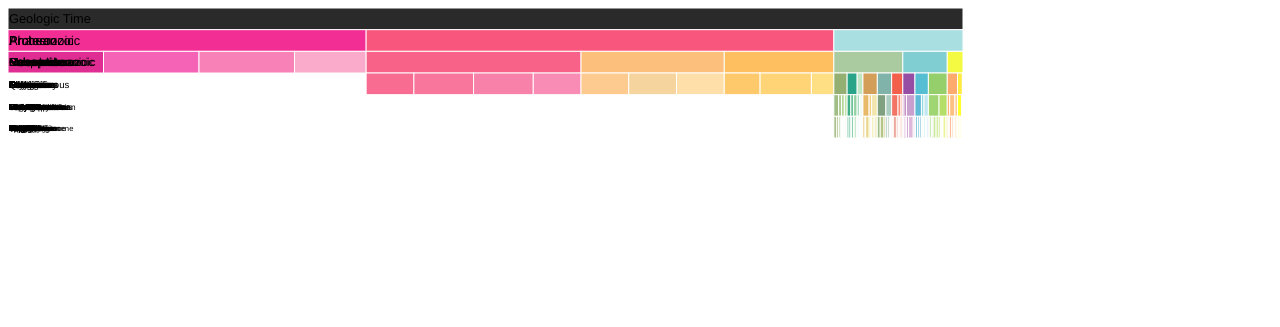
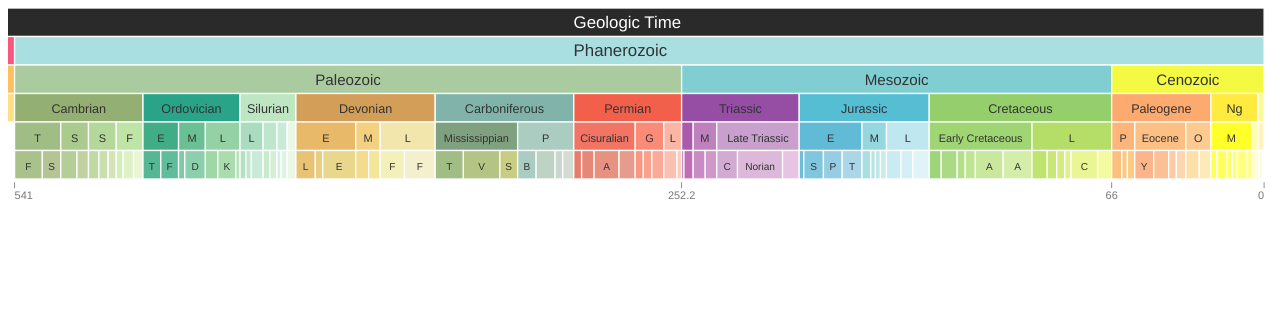
Before and after one commit to UW-Macrostrat/geo-timescale, a plain HTML site: page index.html in a window 1280 px wide. Drawn offline with nearby package versions, Linux system fonts and the light colour scheme.

Commit message:
Fixed camelcase error

```diff
--- a/timescale.css
+++ b/timescale.css
@@ -1,4 +1,4 @@
-.timeScale {
+.timescale {
   font-family: Helvetica, sans-serif;
   font-weight: 100;
   font-size: 0.8em;
--- a/timescale.js
+++ b/timescale.js
@@ -23,12 +23,12 @@ var timescale = (function() {
 
       var drag = d3.behavior.drag()
         .origin(function() {
-          var t = d3.select(".timeScale g");
+          var t = d3.select(".timescale g");
           return {x: -newX, y: 0};
         })
         .on("dragstart", function() {
           dragStart = [d3.event.sourceEvent.pageX, d3.event.sourceEvent.pageY];
-          transformStart = d3.transform(d3.select(".timeScale").select("g").attr("transform")).translate;
+          transformStart = d3.transform(d3.select(".timescale").select("g").attr("transform")).translate;
 
           d3.event.sourceEvent.stopPropagation();
         })
@@ -36,14 +36,14 @@ var timescale = (function() {
           var currentDrag = [d3.event.sourceEvent.pageX, d3.event.sourceEvent.pageY];
           newX = (dragStart[0] - currentDrag[0]);
 
-          d3.select(".timeScale").select("g")
+          d3.select(".timescale").select("g")
             .attr("transform", function() {
-              return "translate(" + [ parseInt(transformStart[0] + -newX), 0 ] + ")scale(" + parseInt(d3.select(".timeScale").style("width"))/961 + ")";
+              return "translate(" + [ parseInt(transformStart[0] + -newX), 0 ] + ")scale(" + parseInt(d3.select(".timescale").style("width"))/961 + ")";
             });
         });
 
-      // Add class timeScale to whatever div was supplied
-      d3.select("#" + div).attr("class", "timeScale");
+      // Add class timescale to whatever div was supplied
+      d3.select("#" + div).attr("class", "timescale");
 
       // Create the SVG for the chart
       var time = d3.select("#" + div).append("svg:svg")
@@ -89,7 +89,7 @@ var timescale = (function() {
             .style("opacity", 0.83)
             .call(drag)
             .on("click", function(d) {
-              timeScale.goTo(d);
+              timescale.goTo(d);
             });
 
         // Scale bar for the bottom of the graph
@@ -151,10 +151,10 @@ var timescale = (function() {
             .attr("height", function(d) { return y(d.dy); })
             .attr("class", function(d) { return "fullName level" + d.lvl; })
             .attr("id", function(d) { return "l" + d.oid; })
-            .attr("x", function(d) { return timeScale.labelX(d); })
+            .attr("x", function(d) { return timescale.labelX(d); })
             .call(drag)
             .on("click", function(d) {
-              timeScale.goTo(d);
+              timescale.goTo(d);
             });
 
         // Add the abbreviations
@@ -168,27 +168,27 @@ var timescale = (function() {
             .text(function(d) { return d.abr || d.nam.charAt(0); })
             .attr("class", function(d) { return "abbr level" + d.lvl; })
             .attr("id", function(d) { return "a" + d.oid; })
-            .attr("x", function(d) { return timeScale.labelAbbrX(d); })
+            .attr("x", function(d) { return timescale.labelAbbrX(d); })
             .on("click", function(d) {
-              timeScale.goTo(d);
+              timescale.goTo(d);
             });
 
         // Position the labels for the first time
-        timeScale.goTo(interval_hash[0]);
+        timescale.goTo(interval_hash[0]);
 
         // Remove the Geologic time abbreviation
         d3.select(".abbr.levelundefined").remove();
 
         // Open to Phanerozoic
-        timeScale.goTo(interval_hash[751]);
+        timescale.goTo(interval_hash[751]);
 
       }); // End PaleoDB json callback
 
       //attach window resize listener to the window
-      d3.select(window).on("resize", timeScale.resize);
+      d3.select(window).on("resize", timescale.resize);
 
       // Size time scale to window
-      timeScale.resize();
+      timescale.resize();
 
     },
 
@@ -261,7 +261,7 @@ var timescale = (function() {
       var rectHeight = parseFloat(d3.select("#t" + d.oid).attr("height")),
           rectY = parseFloat(d3.select("#t" + d.oid).attr("y")),
           labelHeight = d3.select("#l" + d.oid).node().getBBox().height,
-          scale = parseInt(d3.select(".timeScale").style("width"))/961;
+          scale = parseInt(d3.select(".timescale").style("width"))/961;
 
       return (rectY * 0.8) + ((rectHeight - labelHeight) / 2) + 8;
     },
@@ -270,7 +270,7 @@ var timescale = (function() {
       var rectHeight = parseFloat(d3.select("#t" + d.oid).attr("height")),
           rectY = parseFloat(d3.select("#t" + d.oid).attr("y")),
           labelHeight = d3.select("#l" + d.oid).node().getBBox().height,
-          scale = parseInt(d3.select(".timeScale").style("width"))/961;
+          scale = parseInt(d3.select(".timescale").style("width"))/961;
 
       return (rectY * 0.8) + (rectHeight - labelHeight) / 2;
     },
@@ -292,7 +292,7 @@ var timescale = (function() {
       }
 
       // Stores the currently focused time interval for state restoration purposes
-      timeScale.currentInterval = d;
+      timescale.currentInterval = d;
 
       // Adjust the bottom scale
       var depth = (d.depth != 'undefined') ? parseInt(d.depth) + 1 : 1;
@@ -301,9 +301,9 @@ var timescale = (function() {
       d3.selectAll(".s" + depth).style("display", "block");
 
       // Reset panning
-      d3.select(".timeScale g")
+      d3.select(".timescale g")
         .attr("transform", function() {
-          return "scale(" + parseInt(d3.select(".timeScale").style("width"))/961 + ")";
+          return "scale(" + parseInt(d3.select(".timescale").style("width"))/961 + ")";
         });
 
       // var n keeps track of the transition
@@ -342,7 +342,7 @@ var timescale = (function() {
         .each(function(){ ++n; })
         .attr("x", function(d) { return x(d.x); })
         .attr("width", function(d) { return x(d.x + d.dx) - x(d.x); })
-        .each("end", function() { if (!--n) { timeScale.labelTrans(d); }});
+        .each("end", function() { if (!--n) { timescale.labelTrans(d); }});
 
     },
 
@@ -358,26 +358,26 @@ var timescale = (function() {
       d3.selectAll(".fullName").transition()
         .duration(10)
         .each(function(){ ++n; })
-        .attr("x", function(d) { return timeScale.labelX(d); })
+        .attr("x", function(d) { return timescale.labelX(d); })
         .attr("height", function(d) { return y(d.y + d.dy) - y(d.y); })
-        .each("end", function() { if (!--n) { timeScale.labelLevels(d); }});
+        .each("end", function() { if (!--n) { timescale.labelLevels(d); }});
 
       // Move the abbreviations
       d3.selectAll(".abbr").transition()
         .duration(300)
         .each(function(){ ++n; })
-        .attr("x", function(d) { return timeScale.labelAbbrX(d); })
+        .attr("x", function(d) { return timescale.labelAbbrX(d); })
         .attr("height", function(d) { return y(d.y + d.dy) - y(d.y); })
         .each("end", function() {
           if (!--n) {
-            timeScale.labelLevels(d);
+            timescale.labelLevels(d);
             d3.select("#l0").style("fill", "#fff");
           } else {
             d3.selectAll(".fullName").style("fill", "#333");
             d3.selectAll(".abbr").style("fill", "#333");
           }
         });
-      timeScale.resize();
+      timescale.resize();
     },
 
     // Highlight a given time interval
@@ -408,17 +408,17 @@ var timescale = (function() {
     },
 
     "resize": function() {
-      d3.select(".timeScale g")
+      d3.select(".timescale g")
         .attr("transform", function() {
-          return "scale(" + parseInt(d3.select(".timeScale").style("width"))/961 + ")";
+          return "scale(" + parseInt(d3.select(".timescale").style("width"))/961 + ")";
         });
 
-      d3.select(".timeScale svg")
+      d3.select(".timescale svg")
         .style("width", function() {
-          return d3.select(".timeScale").style("width");
+          return d3.select(".timescale").style("width");
          })
         .style("height", function() {
-          return parseInt(d3.select(".timeScale").style("width")) * 0.25 + "px";
+          return parseInt(d3.select(".timescale").style("width")) * 0.25 + "px";
         });
 
     },
```
